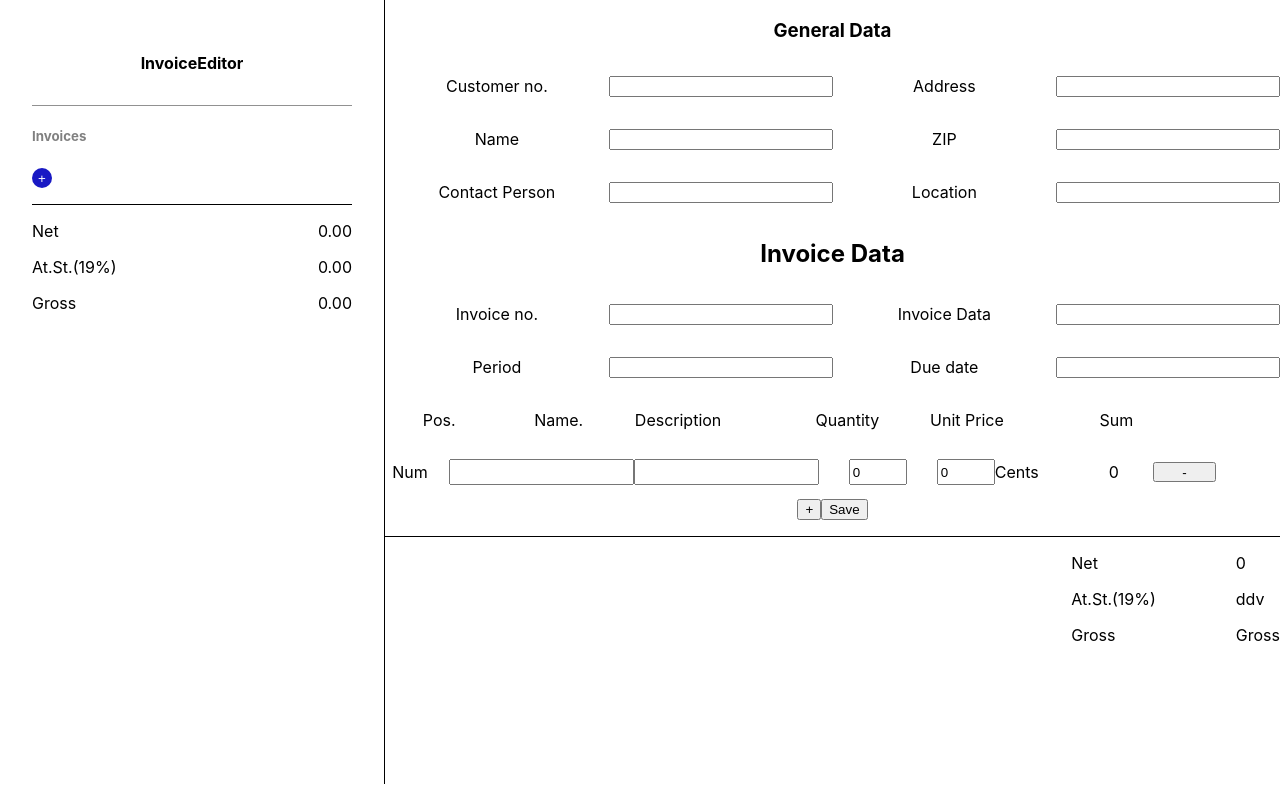
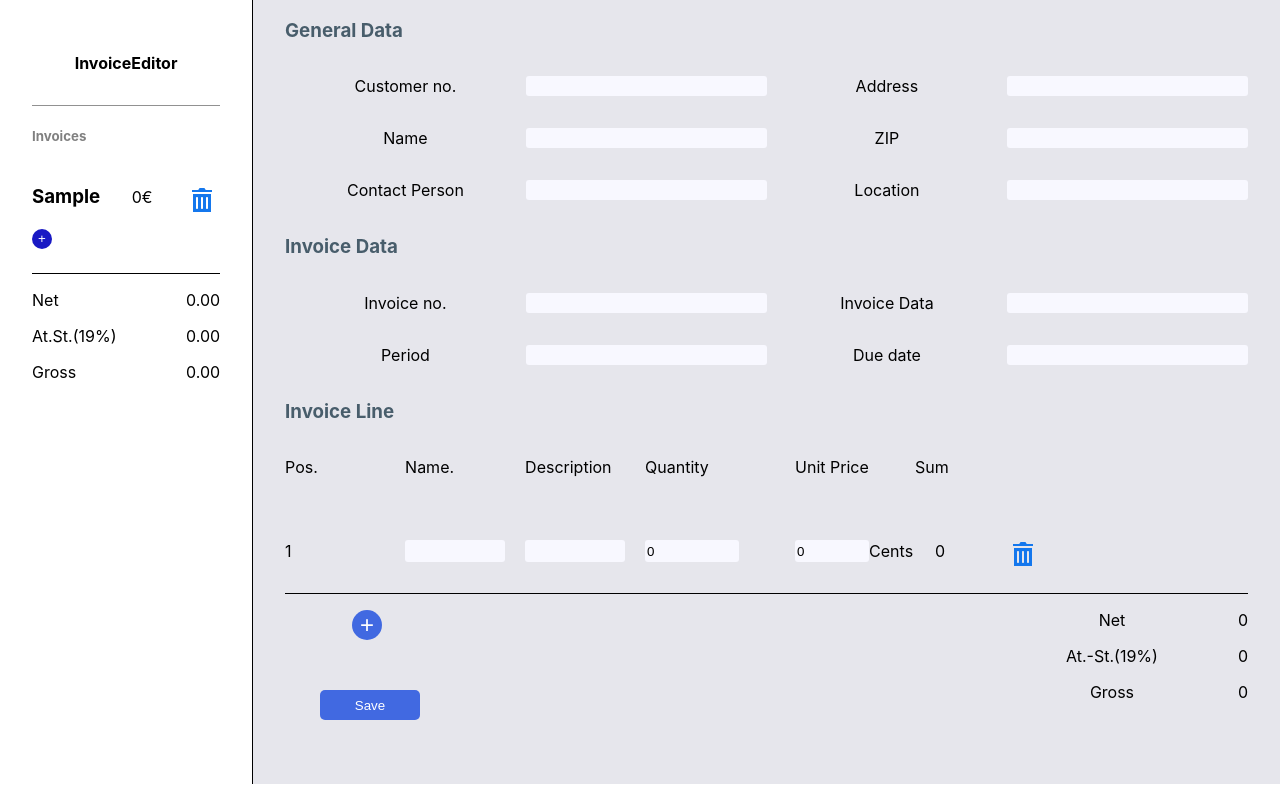
Before and after one commit to AlexMelov/BitsiaTask, a React (Create React App) app: page / in a window 1280 px wide. Both pictures are taken after typing "Sample", "Sample", "Sample", "Sample", "Sample", "Sample" into the empty fields and a click on the button "Save". Built offline with nearby package versions, Linux system fonts and the light colour scheme.

Commit message:
changed sum reducer

```diff
--- a/src/Components/Layout/Form.js
+++ b/src/Components/Layout/Form.js
@@ -5,6 +5,7 @@ import classes from "./Form.module.scss";
 
 const FormComponent = () => {
   const ctx = useContext(AuthContext);
+
   //
 
   const initialState = {
@@ -123,13 +124,19 @@ const FormComponent = () => {
 
   const submitHandler = (e) => {
     e.preventDefault();
-    dispatchState(initialState);
     ctx.postHandler();
     ctx.formObjHandler(allState);
+    dispatchState(initialState);
   };
   const redSumNet = ctx.invLineArr.reduce((prev, next) => {
     return +prev + +next.sum;
   }, 0);
+
+  // const netSum = ctx.reducedSumHandler(redSumNet);
+  // console.log(netSum, "From Form Comp");
+  const atSt = (+redSumNet * 19) / 100;
+
+  const gross = +redSumNet + +atSt;
 
   return (
     <form onSubmit={submitHandler}>
@@ -164,7 +171,7 @@ const FormComponent = () => {
           onChange={locationHandler}
         />
       </div>
-      <h2>Invoice Data</h2>
+      <h3>Invoice Data</h3>
       <div className={classes.generalData}>
         <label htmlFor="invoiceNo">Invoice no.</label>
         <input
@@ -187,6 +194,8 @@ const FormComponent = () => {
           onChange={dueDateHandler}
         />
       </div>
+      <h3>Invoice Line</h3>
+      <div className={classes.invLine}>
         <div className={classes.titles}>
           <p>Pos.</p>
           <p>Name.</p>
@@ -196,23 +205,37 @@ const FormComponent = () => {
           <p>Sum</p>
           <p></p>
         </div>
-      {ctx.invLineArr.map((item, idx) => (
-        <InvoiceLine removeHandler={removeHandler} key={idx} />
-      ))}
-      <button type="button" onClick={ctx.addNewObj}>
+
+        {ctx.invLineArr ? (
+          ctx.invLineArr.map((item, idx) => (
+            <InvoiceLine removeHandler={removeHandler} key={idx} number={idx} />
+          ))
+        ) : (
+          <InvoiceLine removeHandler={removeHandler} key={0} number={0} />
+        )}
+      </div>
+      <div className={classes.buttons}>
+        <button
+          className={classes.addItemBtn}
+          type="button"
+          onClick={ctx.addNewObj}
+        >
           +
         </button>
-      <button type="submit">Save</button>
+        <button className={classes.submitBtn} type="submit">
+          Save
+        </button>
+      </div>
       <div className={classes.allNet}>
         <div className={classes.sum}>
           <p>Net</p>
-          <p>At.St.(19%)</p>
+          <p>At.-St.(19%)</p>
           <p>Gross</p>
         </div>
         <div className={classes.sum}>
           <p>{redSumNet}</p>
-          <p>{"ddv"}</p>
-          <p>{"Gross"}</p>
+          <p>{atSt}</p>
+          <p>{gross}</p>
         </div>
       </div>
     </form>
--- a/src/Components/Layout/Form.module.scss
+++ b/src/Components/Layout/Form.module.scss
@@ -6,42 +6,45 @@
     margin: 1rem 0;
   }
 }
-
-.lines {
-  display: flex;
-  align-items: center;
+form {
+  width: 100%;
+  padding: 0 2rem;
+  background-color: rgb(230, 230, 236);
+  & h2,
+  & h3 {
+    text-align: left;
+    color: rgb(72, 93, 107);
+  }
   & input {
-    height: 2vh;
-  }
-  & button {
-    height: 3vh;
-    width: 25px;
-    margin-left: 15px;
+    background-color: ghostwhite;
+    border: none;
+    border-radius: 3px;
+    outline: none;
   }
 }
 
-p {
-  // display: inline-block;
-  width: 10%;
+.invLine {
+  display: flex;
+  flex-direction: column;
 }
 .titles {
-  display: flex;
-  justify-content: space-between;
-  margin-left: 10px;
-  & p:nth-of-type(4) {
-    margin-left: 50px;
+  display: grid;
+  grid-template-columns: repeat(6, 120px);
+  // justify-content: flex-start;
+  text-align: start;
+  & p:nth-child(5) {
+    margin-left: 30px;
   }
-  & p:nth-of-type(6) {
+  & p:nth-child(6) {
     margin-left: 30px;
   }
 }
 .allNet {
   display: flex;
+  justify-content: flex-end;
   align-items: center;
-  min-width: 100%;
   margin-top: 1rem;
   border-top: 1px solid black;
-  justify-content: flex-end;
 
   & p {
     white-space: nowrap;
@@ -51,3 +54,49 @@ p {
   align-items: center;
   margin-left: 5rem;
 }
+
+.submitBtn {
+  background-color: royalblue;
+  width: 100px;
+  height: 30px;
+  border-radius: 5px;
+  outline: none;
+  border: none;
+  color: white;
+  transition: all 0.3s ease;
+  &:hover {
+    transform: scale(1.1);
+    cursor: pointer;
+  }
+}
+.addItemBtn {
+  background-color: royalblue;
+  color: white;
+  border-radius: 50%;
+  outline: none;
+  border: none;
+  font-size: 1.5rem;
+  width: 30px;
+  height: 30px;
+
+  transition: all 0.3s ease;
+  &:hover {
+    transform: scale(1.1);
+    cursor: pointer;
+  }
+}
+
+.buttons {
+  display: flex;
+  justify-content: flex-start;
+  flex-direction: column;
+  align-items: center;
+  position: fixed;
+  left: 25%;
+  bottom: 10%;
+  & button:first-of-type {
+    position: fixed;
+    left: 27.5%;
+    bottom: 20%;
+  }
+}
--- a/src/Components/Layout/InvoiceEditor.js
+++ b/src/Components/Layout/InvoiceEditor.js
@@ -1,4 +1,4 @@
-import React, { useContext } from "react";
+import React, { useContext, useState } from "react";
 import AuthContext from "../../store/invoice-context";
 import InvoiceItem from "../UI/InvoiceItem";
 import classes from "./invoiceEditor.module.scss";
@@ -6,26 +6,24 @@ import classes from "./invoiceEditor.module.scss";
 const InvoiceEditor = (props) => {
   const ctx = useContext(AuthContext);
 
-  const redSum = ctx.invoiceArr.map((item) => (+item.price * item.value) / 100);
+  const allNet = ctx.formObj.reduce((prev, next) => {
+    return +prev + +next.sum;
+  }, 0);
 
-  const netPrice = redSum.reduce((prev, next) => prev + next, 0);
-
-  const atSt = (netPrice * 19) / 100;
-  const gross = netPrice + atSt;
+  const atSt = (+allNet * 19) / 100;
+  const gross = +allNet + +atSt;
 
   return (
     <div className={classes.container}>
       <h4>InvoiceEditor</h4>
       <h5>Invoices</h5>
 
-      {ctx.invoiceArr.map(({ name, price, value, desc }, idx) => (
+      {ctx.invoiceArr.map(({ name, custoremrNo }, idx) => (
         <InvoiceItem
           key={idx}
           id={name}
-          desc={desc}
           name={name}
-          price={price}
-          quantity={value}
+          custoremrNo={custoremrNo}
         />
       ))}
       <button className={classes.container__addBtn}>+</button>
@@ -36,7 +34,7 @@ const InvoiceEditor = (props) => {
           <p>Gross</p>
         </div>
         <div className={classes.sum}>
-          <p>{netPrice.toFixed(2)}</p>
+          <p>{allNet.toFixed(2)}</p>
           <p>{atSt.toFixed(2)}</p>
           <p>{gross.toFixed(2)}</p>
         </div>
--- a/src/Components/Layout/invoiceEditor.module.scss
+++ b/src/Components/Layout/invoiceEditor.module.scss
@@ -1,5 +1,5 @@
 .container {
-  min-width: 25%;
+  width: 250px;
   border-right: 1px solid black;
   min-height: 90vh;
   padding: 2rem;
@@ -31,12 +31,10 @@
 .allNet {
   display: flex;
   align-items: center;
-  min-width: 100%;
-  margin-top: 1rem;
+  margin-top: 1.5rem;
   border-top: 1px solid black;
-  display: flex;
   justify-content: space-between;
-  align-items: center;
+
   & p {
     white-space: nowrap;
   }
--- a/src/Components/UI/InvoiceItem.js
+++ b/src/Components/UI/InvoiceItem.js
@@ -4,19 +4,35 @@ import classes from "./invoiceItem.module.scss";
 
 const InvoiceItem = (props) => {
   const ctx = useContext(AuthContext);
+
+  const allNet = ctx.formObj.reduce((prev, next) => {
+    return +prev + +next.sum;
+  }, 0);
+
   const deleteHandler = (e) => {
     const filterDel = ctx.invoiceArr.filter((item) =>
-      item.name !== props.id && item.desc !== props.desc ? item : null
+      item.name !== props.id && item.customerNo !== props.customerNo
+        ? item
+        : null
     );
     ctx.delHandler(filterDel);
   };
-  const reducedSum = (+props.price * +props.quantity) / 100;
 
   return (
     <div className={classes.container}>
       <h3>{props.name}</h3>
-      <p>{reducedSum}€</p>
-      <button onClick={deleteHandler}>Trash </button>
+      <p>{allNet}€</p>
+      <button className={classes.trashBtn} onClick={deleteHandler}>
+        <svg
+          className={classes.svgTrash}
+          xmlns="http://www.w3.org/2000/svg"
+          width="24"
+          height="24"
+          viewBox="0 0 24 24"
+        >
+          <path d="M3 6v18h18v-18h-18zm5 14c0 .552-.448 1-1 1s-1-.448-1-1v-10c0-.552.448-1 1-1s1 .448 1 1v10zm5 0c0 .552-.448 1-1 1s-1-.448-1-1v-10c0-.552.448-1 1-1s1 .448 1 1v10zm5 0c0 .552-.448 1-1 1s-1-.448-1-1v-10c0-.552.448-1 1-1s1 .448 1 1v10zm4-18v2h-20v-2h5.711c.9 0 1.631-1.099 1.631-2h5.315c0 .901.73 2 1.631 2h5.712z" />
+        </svg>
+      </button>
     </div>
   );
 };
--- a/src/Components/UI/InvoiceLine.js
+++ b/src/Components/UI/InvoiceLine.js
@@ -60,6 +60,7 @@ const InvoiceLine = (props) => {
     ...allState,
     sum: sum,
   };
+
   const resetState = () => {
     return dispatchState(initialState);
   };
@@ -68,7 +69,7 @@ const InvoiceLine = (props) => {
 
   return (
     <div className={classes.inputs}>
-      <p>Num</p>
+      <p>{props.number + 1}</p>
       <input type="text" value={allState.name} onChange={nameHandler} />
       <input type="text" value={allState.desc} onChange={descrHandler} />
       <input type="number" value={allState.value} onChange={quantityHandler} />
@@ -76,8 +77,18 @@ const InvoiceLine = (props) => {
         <input type="number" value={allState.price} onChange={priceHandler} />
         <span>Cents</span>
       </div>
-      <p>{sum}</p>
-      <button onClick={props.removeHandler}>-</button>
+      <p className={classes.sumPara}>{sum}</p>
+      <button className={classes.trashBtn} onClick={props.removeHandler}>
+        <svg
+          className={classes.svgTrash}
+          xmlns="http://www.w3.org/2000/svg"
+          width="24"
+          height="24"
+          viewBox="0 0 24 24"
+        >
+          <path d="M3 6v18h18v-18h-18zm5 14c0 .552-.448 1-1 1s-1-.448-1-1v-10c0-.552.448-1 1-1s1 .448 1 1v10zm5 0c0 .552-.448 1-1 1s-1-.448-1-1v-10c0-.552.448-1 1-1s1 .448 1 1v10zm5 0c0 .552-.448 1-1 1s-1-.448-1-1v-10c0-.552.448-1 1-1s1 .448 1 1v10zm4-18v2h-20v-2h5.711c.9 0 1.631-1.099 1.631-2h5.315c0 .901.73 2 1.631 2h5.712z" />
+        </svg>
+      </button>
     </div>
   );
 };
--- a/src/Components/UI/InvoiceLine.module.scss
+++ b/src/Components/UI/InvoiceLine.module.scss
@@ -1,18 +1,19 @@
 .inputs {
   display: grid;
-  grid-template-columns: repeat(8, 1fr);
+  grid-template-columns: repeat(7, 120px);
+  justify-items: start;
   align-items: center;
+  text-align: start;
   & input,
   & button {
     height: 20px;
   }
+  & input {
+    width: 80%;
+  }
 
   & input:nth-of-type(3) {
-    width: 50px;
-    margin-left: 30px;
-  }
-  & p {
-    width: 50px;
+    width: 90px;
   }
 }
 .unitPrice {
@@ -20,10 +21,32 @@
   justify-content: space-between;
   align-items: center;
   & input {
-    width: 50px;
+    width: 70px;
     margin-left: 30px;
   }
-  & span {
-    margin-right: 50px;
+  & p {
+    margin-left: 50px;
   }
 }
+
+.trashBtn {
+  background-color: transparent;
+  border: none;
+  border-radius: 5px;
+  outline: none;
+  transition: all 0.3s ease;
+
+  &:hover {
+    cursor: pointer;
+    transform: scale(1.1);
+  }
+}
+
+.svgTrash {
+  filter: invert(32%) sepia(43%) saturate(1352%) hue-rotate(180deg)
+    brightness(119%) contrast(119%);
+}
+
+.sumPara {
+  margin-left: 50px;
+}
--- a/src/Components/UI/invoiceItem.module.scss
+++ b/src/Components/UI/invoiceItem.module.scss
@@ -3,3 +3,21 @@
   justify-content: space-between;
   align-items: center;
 }
+
+.trashBtn {
+  background-color: white;
+  border: none;
+  border-radius: 5px;
+  outline: none;
+  transition: all 0.3s ease;
+
+  &:hover {
+    cursor: pointer;
+    transform: scale(1.1);
+  }
+}
+
+.svgTrash {
+  filter: invert(32%) sepia(43%) saturate(1352%) hue-rotate(180deg)
+    brightness(119%) contrast(119%);
+}
--- a/src/store/invoice-context.js
+++ b/src/store/invoice-context.js
@@ -10,14 +10,16 @@ const AuthContext = React.createContext({
   invLineArr: [],
   reducedSum: 0,
   formObjHandler: () => {},
+  formObj: [],
 });
+
 export const AuthContextProvider = (props) => {
   const [invoiceArr, setInvoiceArr] = useState([]);
   const [invPart, setInvPart] = useState([]);
   const [invLineArr, setInvLineArr] = useState([{ price: 0, sum: 0 }]);
   const [reducedArray, setReducedArray] = useState([]);
   const [reducedSum, setReducedSum] = useState(0);
-  const [formObj, setFormObj] = useState({});
+  const [formObj, setFormObj] = useState([]);
 
   let objIn = {};
   let objBack = {};
@@ -30,9 +32,9 @@ export const AuthContextProvider = (props) => {
   };
 
   const postHandler = () => {
-    setInvLineArr([{ price: 0, sum: 0 }]);
-    resetAllFunc();
-    setReducedArray([...reducedArray, objBack]);
+    setReducedArray([]);
+    setFormObj([]);
+    setReducedArray([]);
     const redSum = reducedArray.reduce((prev, next) => {
       return +prev + next.sum;
     }, 0);
@@ -44,11 +46,15 @@ export const AuthContextProvider = (props) => {
     } else {
       setReducedSum(0);
     }
+    setInvLineArr([...invLineArr, objBack]);
     setInvLineArr([{ price: 0, sum: 0 }]);
+    resetAllFunc();
   };
+
   const delHandler = (arr) => {
     setInvoiceArr(arr);
   };
+
   const addNewObj = () => {
     setInvLineArr([objIn]);
 
@@ -73,8 +79,12 @@ export const AuthContextProvider = (props) => {
     }
   };
   const formObjHandler = (obj) => {
-    setFormObj({ ...obj, invoiceLine: [...reducedArray, objBack] });
-    console.log(formObj, "From Context");
+    setFormObj([...reducedArray, objBack]);
+    // setFormObj({ ...obj, invoiceLine: [...reducedArray, objBack] });
+    setInvoiceArr([
+      ...invoiceArr,
+      { ...obj, invoiceLine: [...reducedArray, objBack] },
+    ]);
   };
 
   return (
@@ -88,6 +98,7 @@ export const AuthContextProvider = (props) => {
         invLineArr,
         reducedSum,
         formObjHandler,
+        formObj,
       }}
     >
       {props.children}
```
Lines whose indentation alone changed are shown as unchanged.
